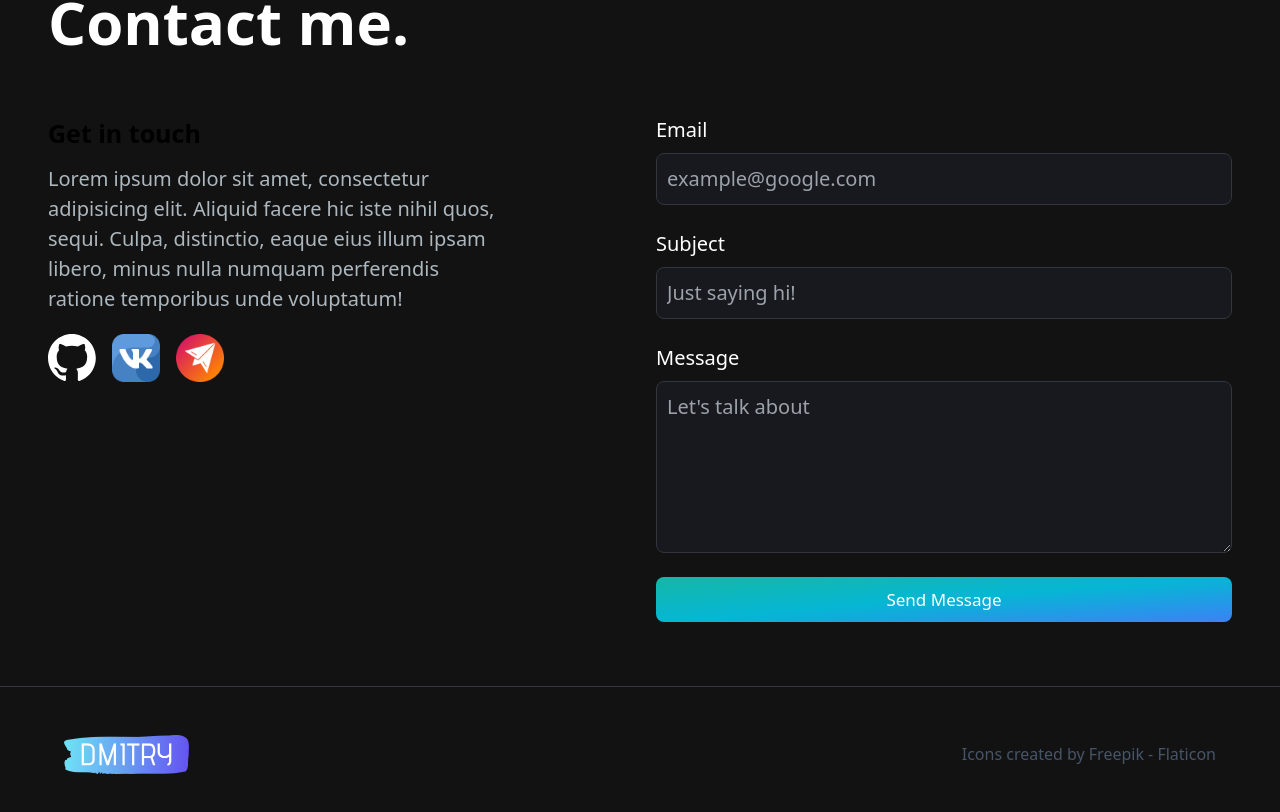
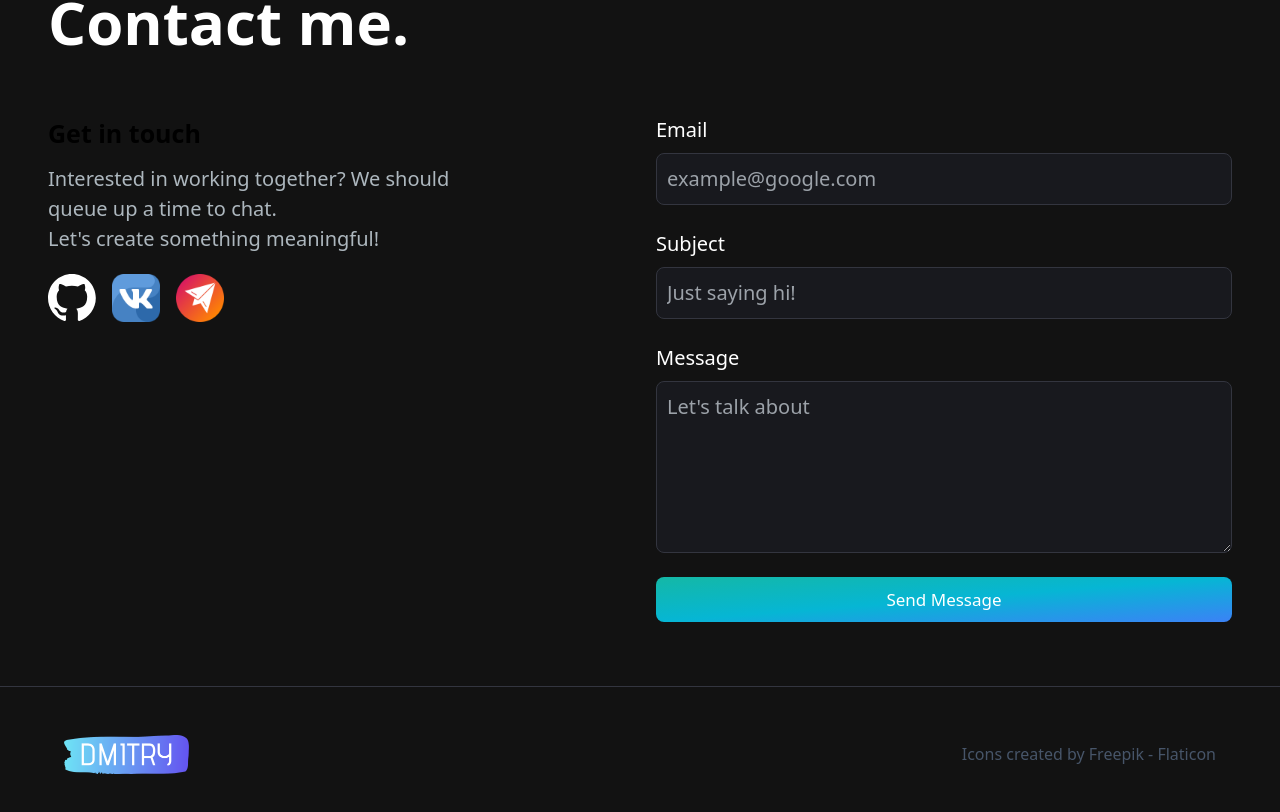
Before and after one commit to DiMs8P/Portfolio, a Next.js app: page /en in a window 1280 px wide. Shown: the part 2905-3717 px from the top of the page. Built offline with nearby package versions, Linux system fonts and the light colour scheme.

Commit message:
finished with email section

```diff
--- a/app/components/email/Email.jsx
+++ b/app/components/email/Email.jsx
@@ -66,7 +66,16 @@ const Email = () => {
                       viewport={{ once: true }}
                   >
                       <p className={`${styles.sectionIntroText} mt-3 mb-5 lg:mr-5 max-w-md`}>
-                          {t("EmailText")}
+                          {t("EmailText").split("\n").map((line, index, array) =>
+                              index === array.length - 1 ? (
+                                  line
+                              ) : (
+                                  <React.Fragment key={index}>
+                                      {line}
+                                      <br />
+                                  </React.Fragment>
+                              )
+                          )}
                       </p>
                   </AnimationWrapper>
                   <div className='socials flex flex-row gap-4'>
--- a/messages/en.json
+++ b/messages/en.json
@@ -67,7 +67,7 @@
     "SubText": "I'm waiting for your respond",
     "HeadText": "Contact me.",
     "GetInTouch": "Get in touch",
-    "EmailText": "Lorem ipsum dolor sit amet, consectetur adipisicing elit. Aliquid facere hic iste nihil quos, sequi. Culpa, distinctio, eaque eius illum ipsam libero, minus nulla numquam perferendis ratione temporibus unde voluptatum!",
+    "EmailText": "Interested in working together? We should queue up a time to chat.\nLet's create something meaningful!",
     "Form": {
       "Email": {
         "Title": "Email"
```
